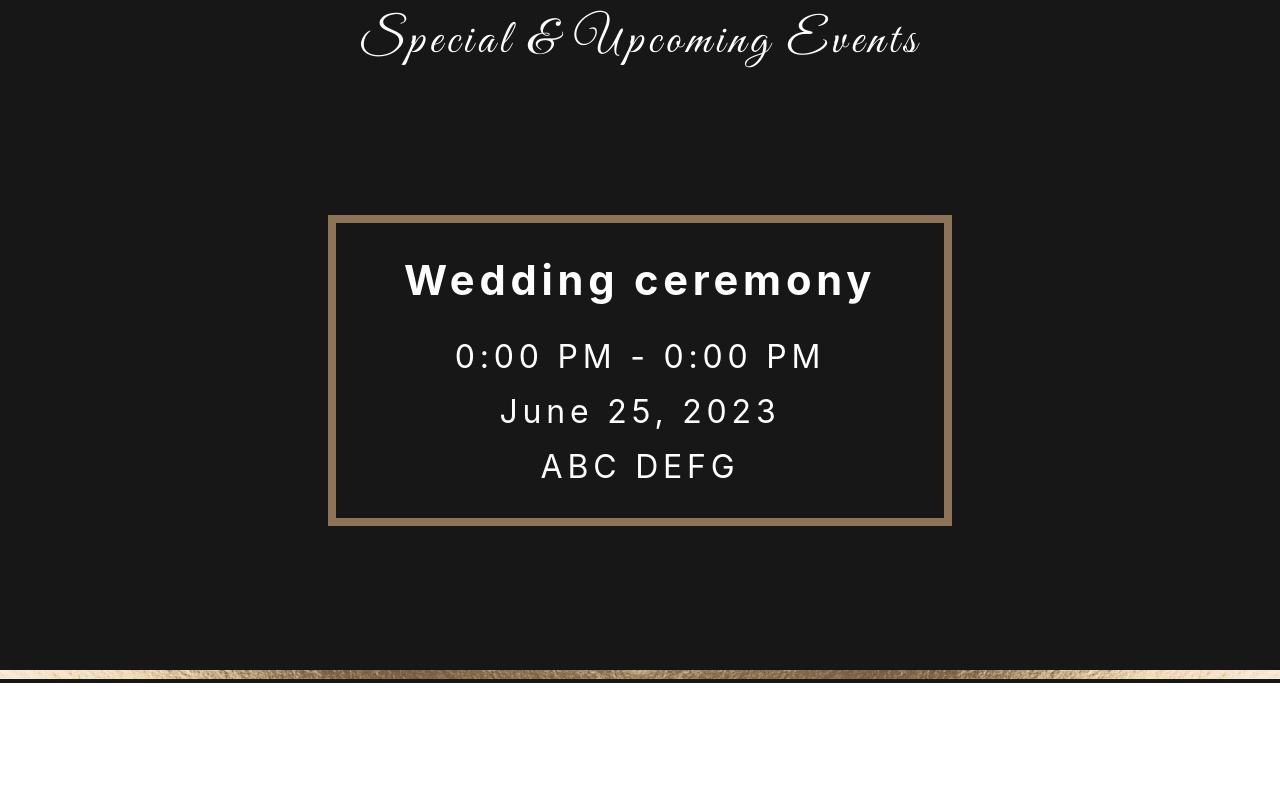
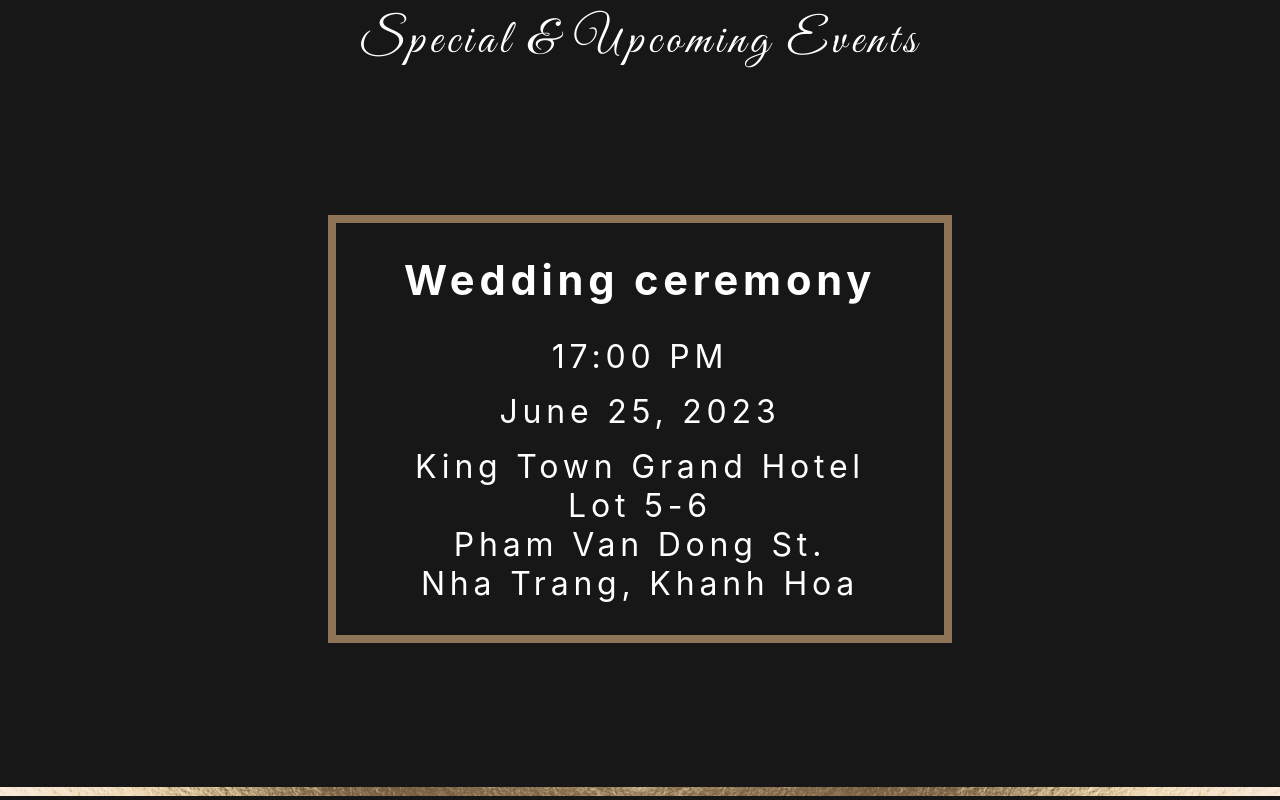
Before and after one commit to ngkimtran/nhu-reinis-wedding, a React (Create React App) app: page /events in a window 1280 px wide. Shown: the part 491-1291 px from the top of the page. Before the commit the page ends 1174 px from the top, so only its background shows below. Built offline with nearby package versions, Linux system fonts and the light colour scheme; the HTML template or start-up script is replaced by a standard one.

Commit message:
Change logo and time - place for event

```diff
--- a/public/index.html
+++ b/public/index.html
@@ -2,7 +2,7 @@
 <html lang="en">
   <head>
     <meta charset="utf-8" />
-    <link rel="icon" href="%PUBLIC_URL%/favicon.ico" />
+    <link rel="icon" href="%PUBLIC_URL%/logo.png" />
     <meta name="viewport" content="width=device-width, initial-scale=1" />
     <meta name="theme-color" content="#000000" />
     <meta
--- a/src/pages/MainEvents.js
+++ b/src/pages/MainEvents.js
@@ -12,9 +12,16 @@
       <div className="events-container">
         <Event
           title="Wedding ceremony"
-          time="0:00 PM - 0:00 PM"
+          time="17:00 PM"
           date="June 25, 2023"
-          place="ABC DEFG"
+          place={
+            <div>
+              King Town Grand Hotel
+              <br /> Lot 5-6
+              <br /> Pham Van Dong St.
+              <br /> Nha Trang, Khanh Hoa
+            </div>
+          }
         />
       </div>
       <Footer />
```
Also changed, not shown: public/logo.png (added).
